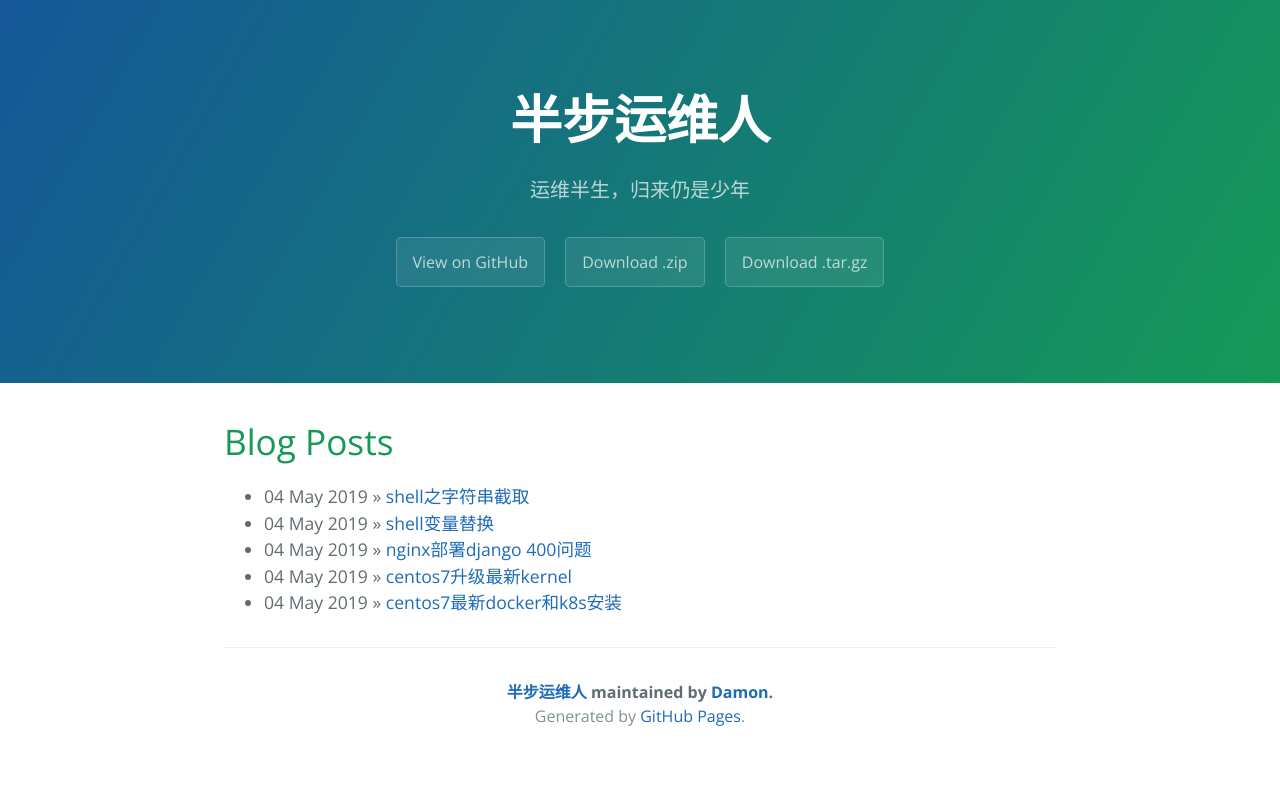
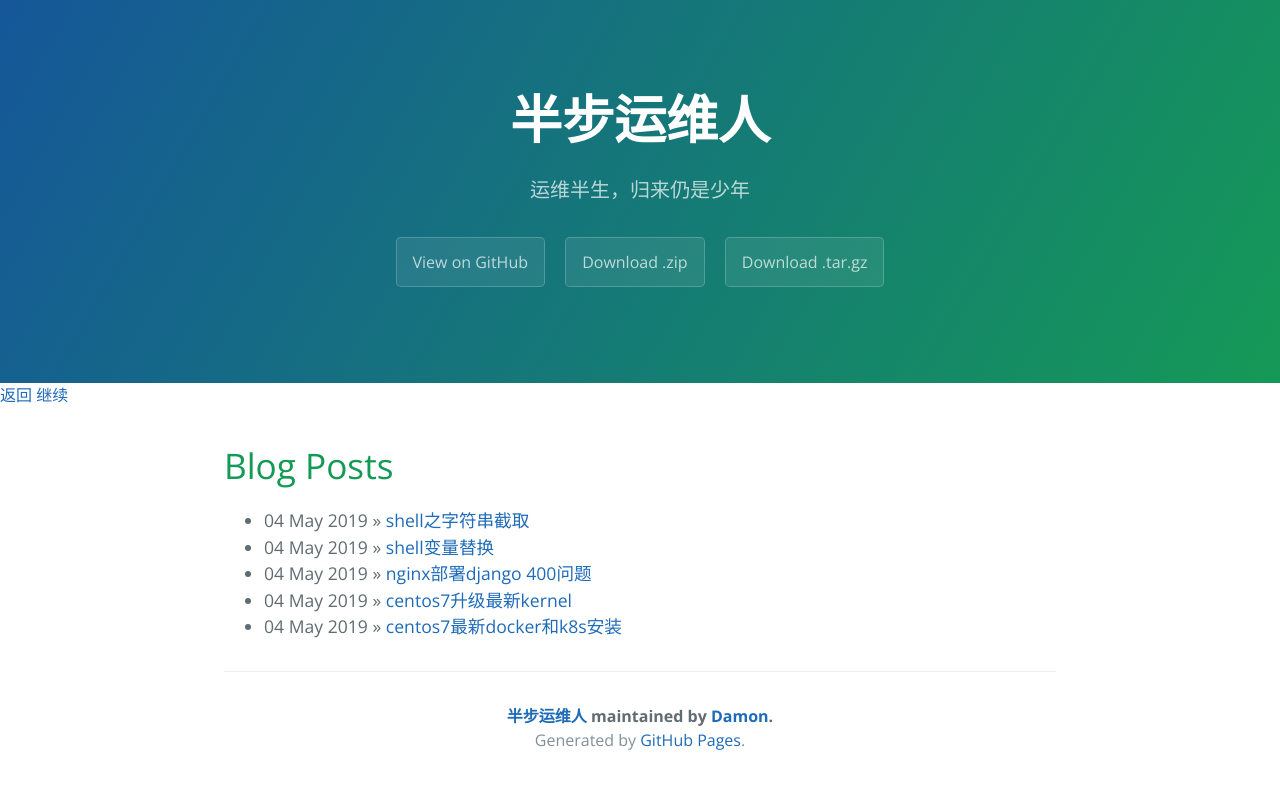
Before and after one commit to Half-SRE/half-sre.github.io, a Jekyll site: the page built from index.html, in a window 1280 px wide. Shown: the top 789 px of the page. Built offline with Jekyll 4.4.1, drawn with Linux system fonts in a browser that asks for light colours; the list of posts is cut into pages by our own code.

Commit message:
Update default.html

```diff
--- a/_layouts/default.html
+++ b/_layouts/default.html
@@ -5,7 +5,10 @@
 
   <body>
     {% include page-header.html %}
-
+    <section>
+      <a hrel="# style='float:right； text-align: right;'" onClick="javascript :history.back(-1);">返回</a>
+      <a hrel="# style='float:left； text-align: left;'" onClick="javascript :history.go(-1);">继续</a>
+    </section>
     <section class="main-content">
 
       {{ content }}
```
